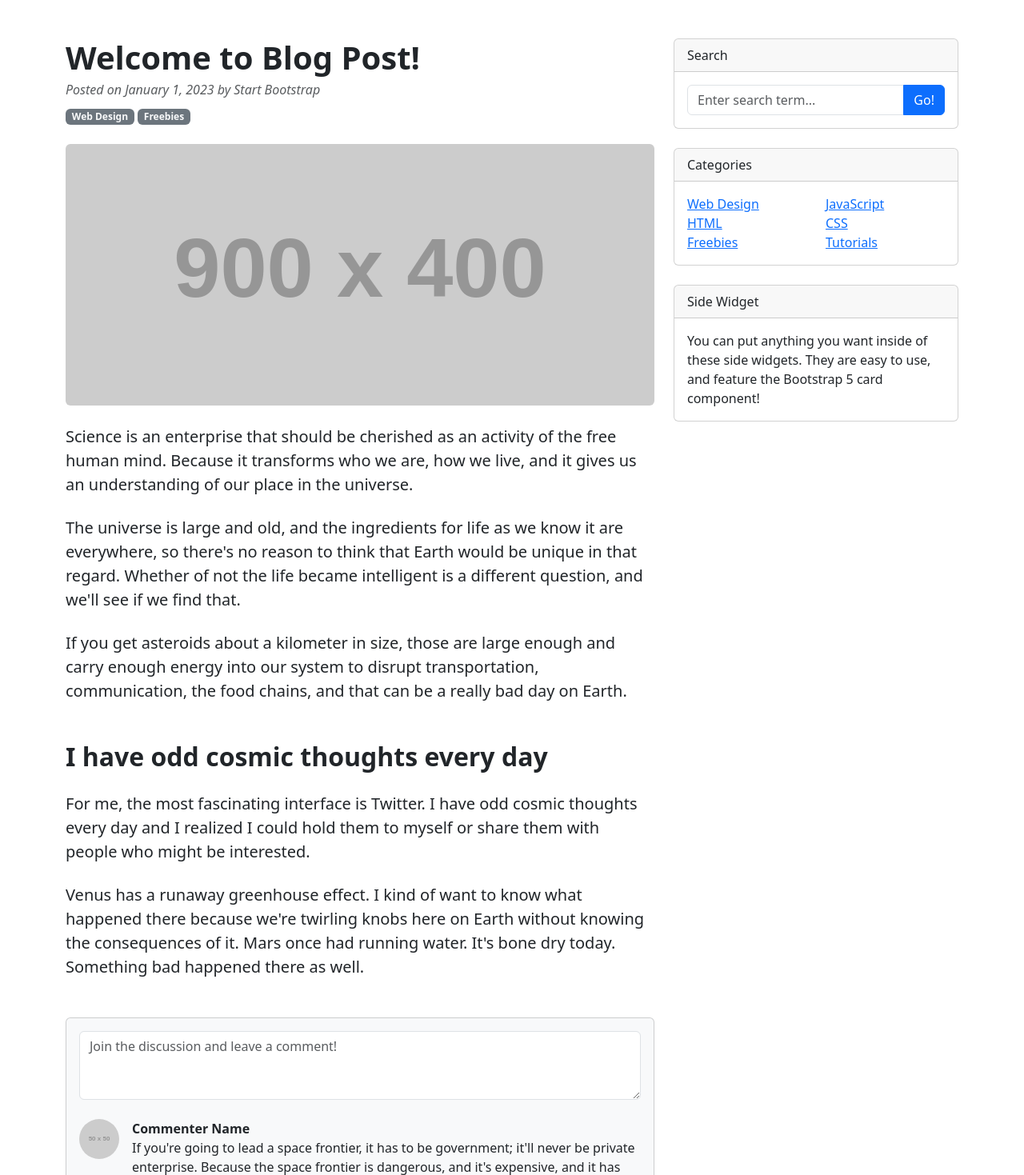
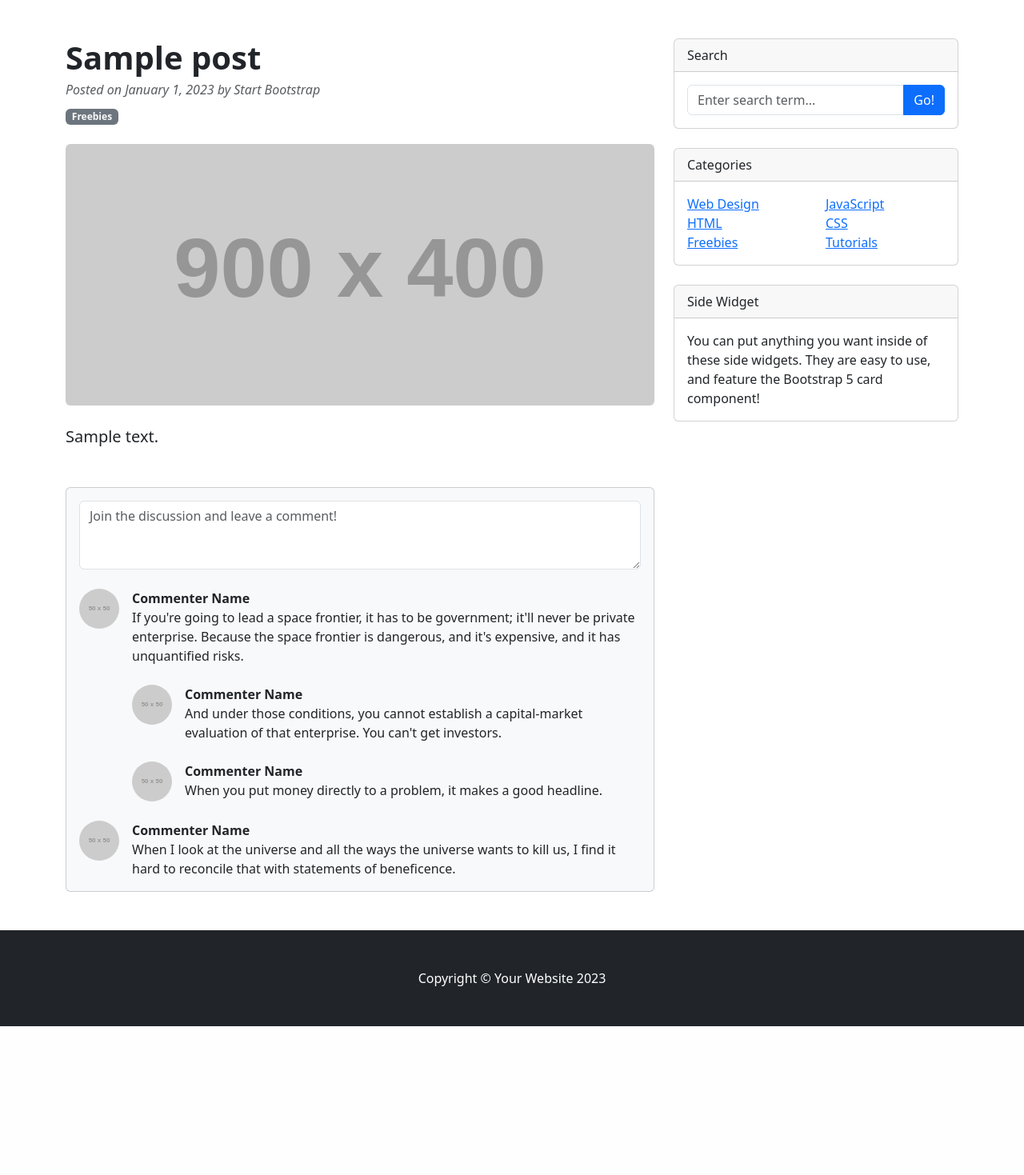
Before and after one commit to recon-reco/Smart-Menu-Planner, a Django app: page /blog/1/ in a window 1280 px wide. Shown: the part 56-1525 px from the top of the page at 80% size. After the commit the page ends 1339 px from the top, so only its background shows below. Run offline with Django 4.2, Linux system fonts and the light colour scheme; tables that the repository leaves empty hold one stand-in row (values such as "Sample post"); grey boxes labelled with a size stand in for pictures from a placeholder-image service; some libraries are stand-ins or nearby versions.

Commit message:
post detail html connect Post model

```diff
--- a/blog/templates/blog/post_detail.html
+++ b/blog/templates/blog/post_detail.html
@@ -38,11 +38,10 @@
                     <!-- Post header-->
                     <header class="mb-4">
                         <!-- Post title-->
-                        <h1 class="fw-bolder mb-1">Welcome to Blog Post!</h1>
+                        <h1 class="fw-bolder mb-1">{{post.title}}</h1>
                         <!-- Post meta content-->
                         <div class="text-muted fst-italic mb-2">Posted on January 1, 2023 by Start Bootstrap</div>
                         <!-- Post categories-->
-                        <a class="badge bg-secondary text-decoration-none link-light" href="#!">Web Design</a>
                         <a class="badge bg-secondary text-decoration-none link-light" href="#!">Freebies</a>
                     </header>
                     <!-- Preview image figure-->
@@ -50,23 +49,8 @@
                             src="https://dummyimage.com/900x400/ced4da/6c757d.jpg" alt="..." /></figure>
                     <!-- Post content-->
                     <section class="mb-5">
-                        <p class="fs-5 mb-4">Science is an enterprise that should be cherished as an activity of the
-                            free human mind. Because it transforms who we are, how we live, and it gives us an
-                            understanding of our place in the universe.</p>
-                        <p class="fs-5 mb-4">The universe is large and old, and the ingredients for life as we know it
-                            are everywhere, so there's no reason to think that Earth would be unique in that regard.
-                            Whether of not the life became intelligent is a different question, and we'll see if we find
-                            that.</p>
-                        <p class="fs-5 mb-4">If you get asteroids about a kilometer in size, those are large enough and
-                            carry enough energy into our system to disrupt transportation, communication, the food
-                            chains, and that can be a really bad day on Earth.</p>
-                        <h2 class="fw-bolder mb-4 mt-5">I have odd cosmic thoughts every day</h2>
-                        <p class="fs-5 mb-4">For me, the most fascinating interface is Twitter. I have odd cosmic
-                            thoughts every day and I realized I could hold them to myself or share them with people who
-                            might be interested.</p>
-                        <p class="fs-5 mb-4">Venus has a runaway greenhouse effect. I kind of want to know what happened
-                            there because we're twirling knobs here on Earth without knowing the consequences of it.
-                            Mars once had running water. It's bone dry today. Something bad happened there as well.</p>
+                        <p class="fs-5 mb-4">{{post.content}}</p>
+
                     </section>
                 </article>
                 <!-- Comments section-->
```
